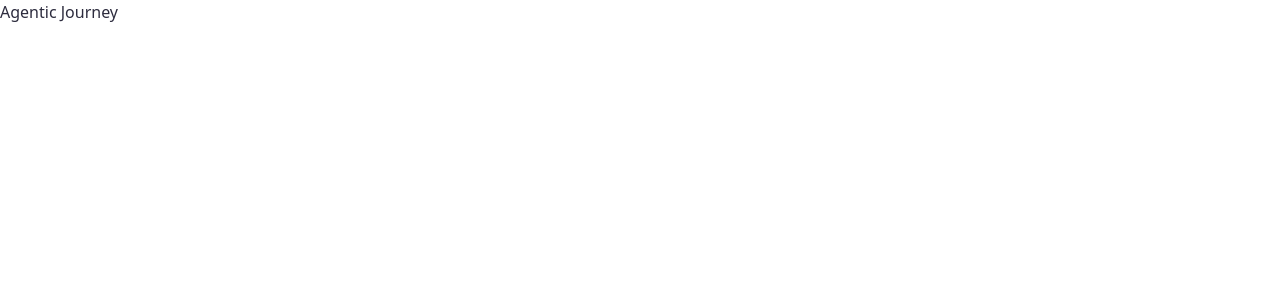
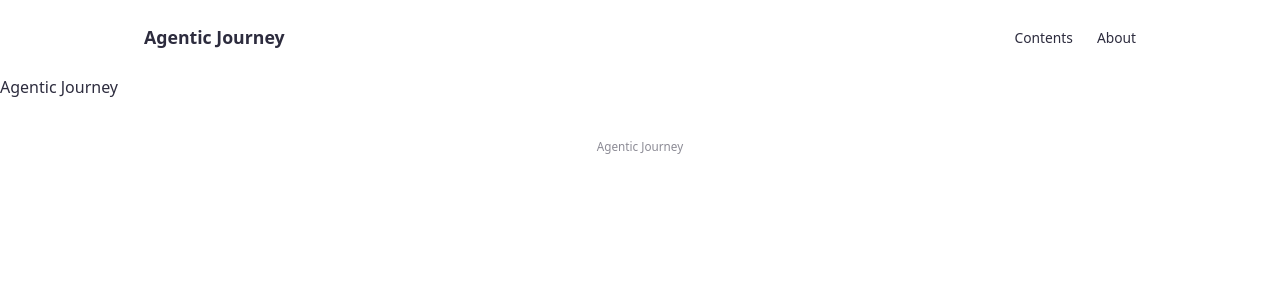
Before and after one commit to jgranger/jgranger.github.io, a Next.js app: page / in a window 1280 px wide. Shown: the top 300 px of the page. Built offline with nearby package versions, Linux system fonts and the light colour scheme.

Commit message:
Add site Header and Footer, wire into root layout

```diff
--- a/app/layout.tsx
+++ b/app/layout.tsx
@@ -1,4 +1,6 @@
 import type { Metadata } from "next";
+import { Header } from "@/components/publication/Header";
+import { Footer } from "@/components/publication/Footer";
 import "@/styles/globals.css";
 
 export const metadata: Metadata = {
@@ -9,7 +11,11 @@ export const metadata: Metadata = {
 export default function RootLayout({ children }: { children: React.ReactNode }) {
   return (
     <html lang="en">
-      <body>{children}</body>
+      <body>
+        <Header />
+        {children}
+        <Footer />
+      </body>
     </html>
   );
 }
--- /dev/null
+++ b/components/publication/Footer.tsx
@@ -0,0 +1,7 @@
+export function Footer() {
+  return (
+    <footer className="px-4 py-10 text-center text-small text-foreground-subtle">
+      Agentic Journey
+    </footer>
+  );
+}
--- /dev/null
+++ b/components/publication/Header.tsx
@@ -0,0 +1,15 @@
+import Link from "next/link";
+
+export function Header() {
+  return (
+    <header className="flex items-center justify-between px-4 py-6 max-w-(--width-wide) mx-auto">
+      <Link href="/" className="text-h6 font-heading">
+        Agentic Journey
+      </Link>
+      <nav className="flex gap-6 text-p2">
+        <Link href="/contents/">Contents</Link>
+        <Link href="/about/">About</Link>
+      </nav>
+    </header>
+  );
+}
```
